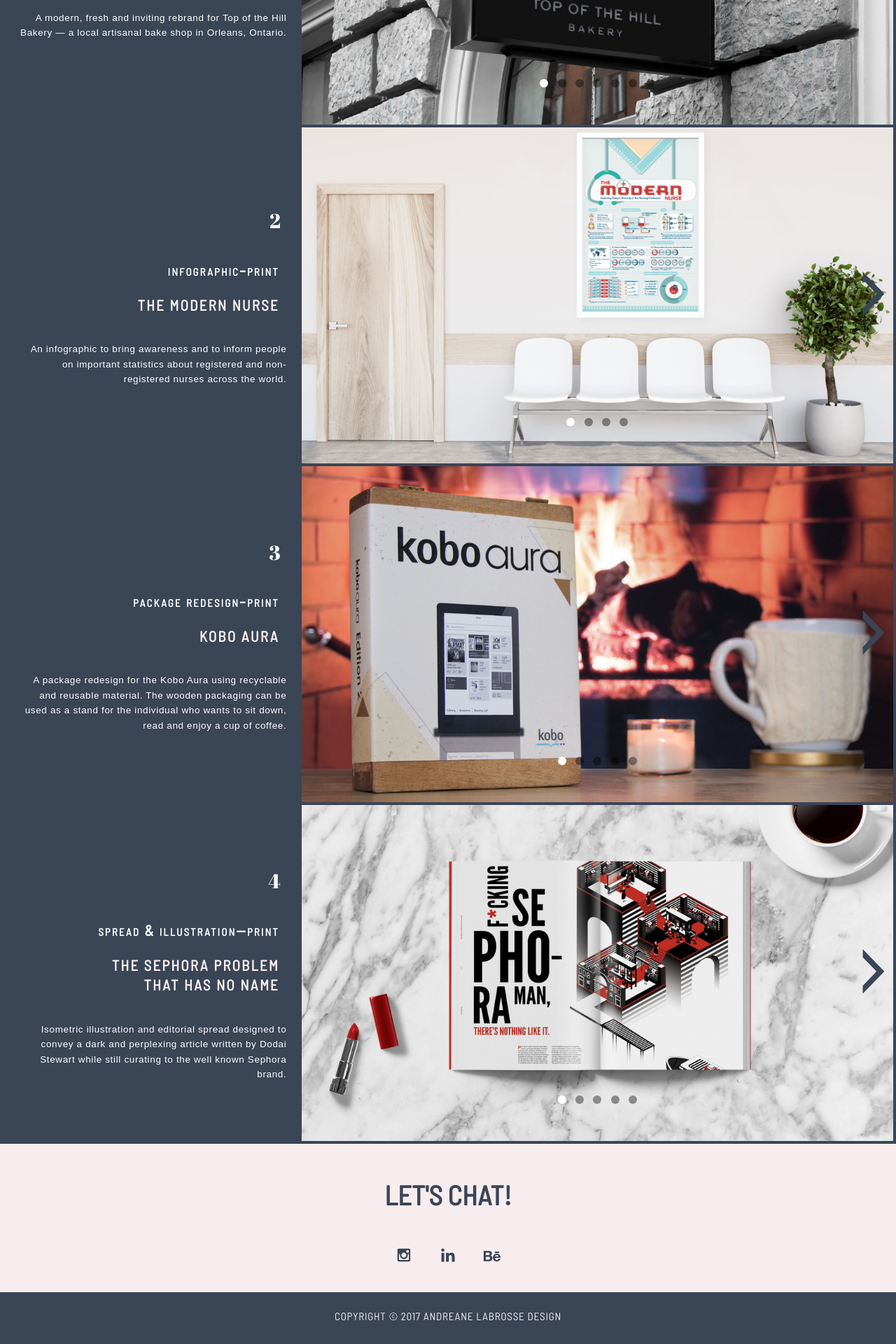
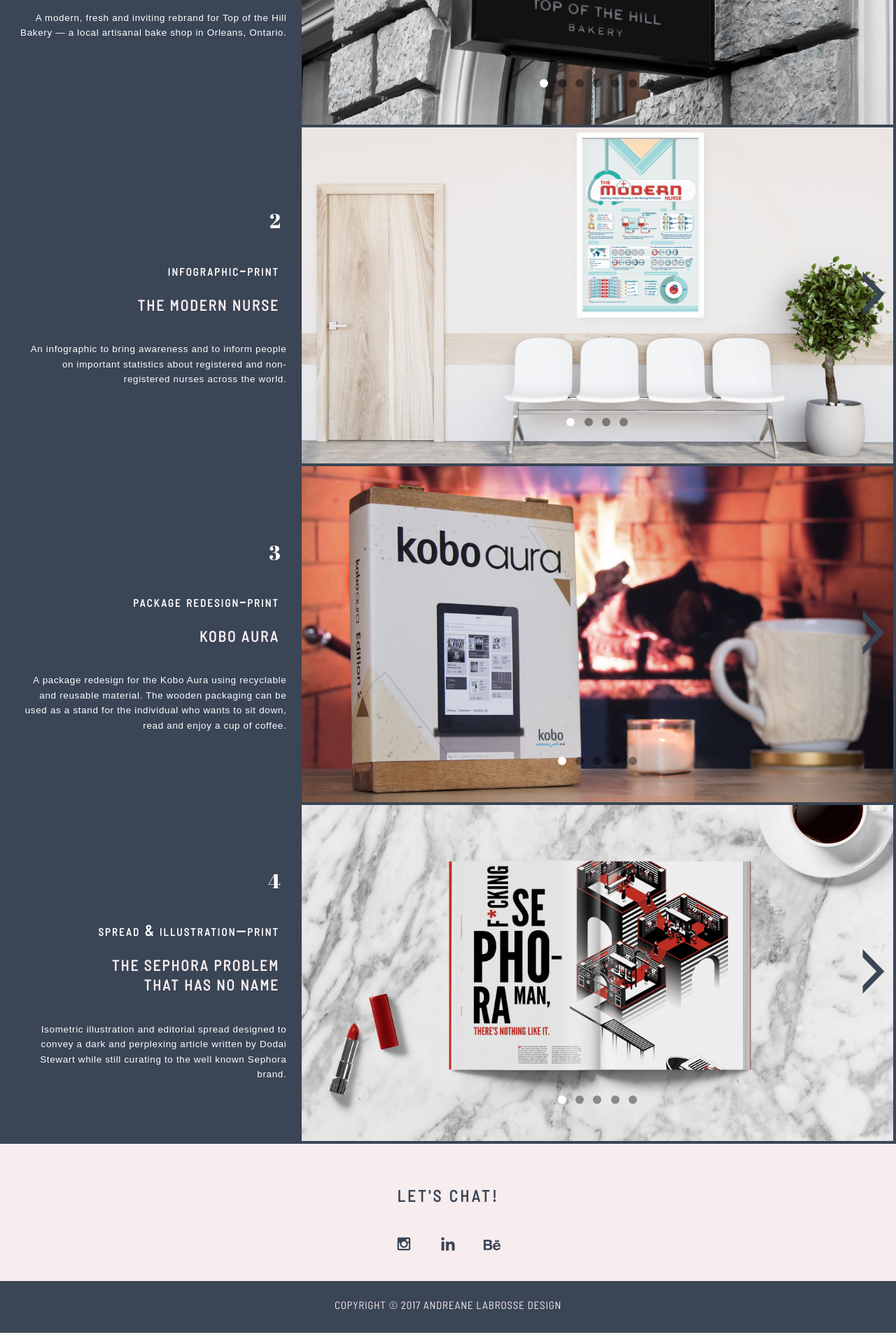
Before and after one commit to labr0110/portfolio-jekyll, a Jekyll site: the page built from index.html, in a window 1280 px wide. Shown: the part 2106-4026 px from the top of the page at 70% size. Built offline with Jekyll 4.4.1, drawn with Linux system fonts in a browser that asks for light colours; nearby versions of some CDN libraries; Markdown is read by kramdown in place of the engine named in the settings; comment, search, counter and statistics services are not loaded.

Commit message:
fixed width

```diff
--- a/css/main.css
+++ b/css/main.css
@@ -472,7 +472,7 @@
   top: 50%;
   left: 50%;
   transform: translate(-50%, -50%);
-  width: 65%;
+  width: 55%;
   max-width: 600px;
 }
 
@@ -645,6 +645,8 @@
   font-family: serif;
   color: #3a4556;
   margin-bottom: 1em;
+  font-size: 120%;
+  letter-spacing: 0.15em;
 }
 
 .footer-email:hover{
```
